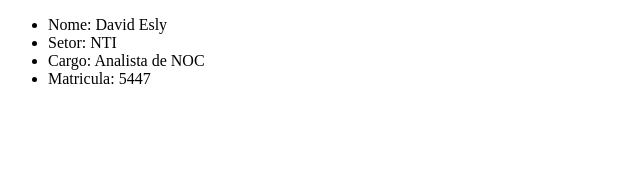
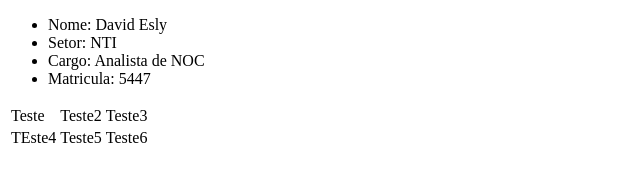
Before and after one commit to DavidEsly/exercicios, a plain HTML site: page index.html in a window 1280 px wide. Shown: the whole page, without its empty margins (0-640 px from the left). Drawn offline with Linux system fonts and the light colour scheme.

Commit message:
Adicionado mais linhas a tabela

```diff
--- a/index.html
+++ b/index.html
@@ -16,9 +16,14 @@
         </header>
         <table>
             <tr>
-                <td></td>
-                <td></td>
-                <td></td>
+                <td>Teste</td>
+                <td>Teste2</td>
+                <td>Teste3</td>
+            </tr>
+            <tr>
+                <td>TEste4</td>
+                <td>Teste5</td>
+                <td>Teste6</td>
             </tr>
         </table>
     </body>
```
